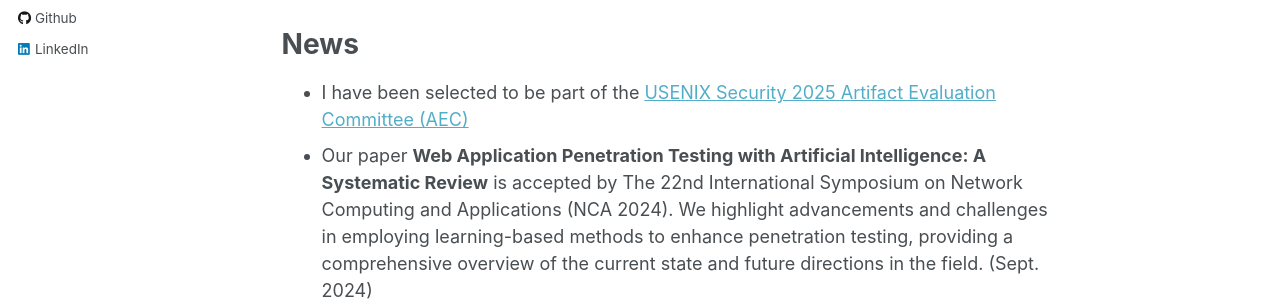
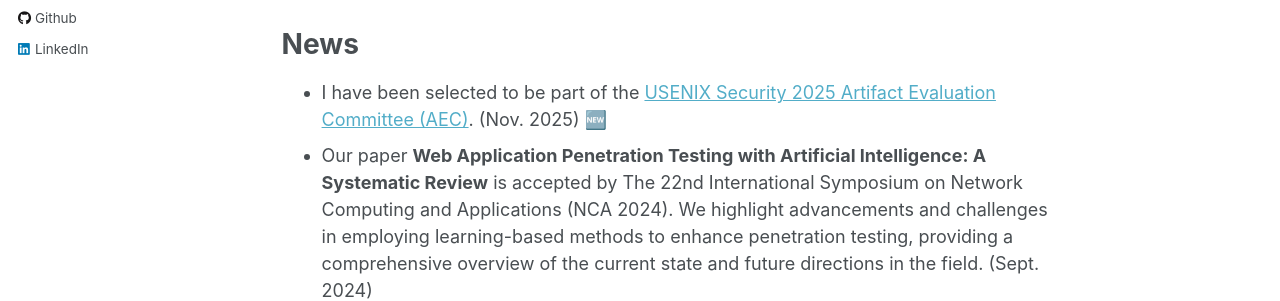
Before and after one commit to gus5298/gus5298.github.io, a Jekyll site: the page built from _pages/about.md, in a window 1280 px wide and 1342 px high. Shown: the part 333-634 px from the top of the window. Built offline with Jekyll 4.4.1, drawn with Linux system fonts in a browser that asks for light colours; some web fonts are replaced.

Commit message:
Update about.md

```diff
--- a/_pages/about.md
+++ b/_pages/about.md
@@ -12,7 +12,7 @@
 News
 ======
 
-* I have been selected to be part of the [USENIX Security 2025 Artifact Evaluation Committee (AEC)](https://www.usenix.org/conference/usenixsecurity25/call-for-artifacts)
+* I have been selected to be part of the [USENIX Security 2025 Artifact Evaluation Committee (AEC)](https://www.usenix.org/conference/usenixsecurity25/call-for-artifacts). (Nov. 2025) 🆕
 * Our paper **Web Application Penetration Testing with Artificial Intelligence: A Systematic Review** is accepted by The 22nd International Symposium on Network Computing and Applications (NCA 2024). We highlight advancements and challenges in employing learning-based methods to enhance penetration testing, providing a comprehensive overview of the current state and future directions in the field. (Sept. 2024)
 * I will serve as a TPC member for the [7th Annual Workshop on Cyber Threat Intelligence and Hunting](https://cyberhunt2024.cyberhunt.no/) (co-located with IEEE BigData 2024) and the [2nd Workshop on Recent Advances in Resilient and Trustworthy Machine Learning](https://artman-workshop.gitlab.io/) (co-located with ACSAC 2024) (Sept. 2024)
 * Our paper **Attacking Learning-based Models in Smart Grids: Current Challenges and New Frontiers** is accepted by EnergySP 2024 (co-located with ACM e-Energy 2024). We identify unexplored areas and potential improvements in current methodologies by categorizing attacks, and assessing their ability to be reproduced. Additionally, we propose the integration of explainable artificial intelligence techniques into adversarial models. (Apr. 2024)
```
